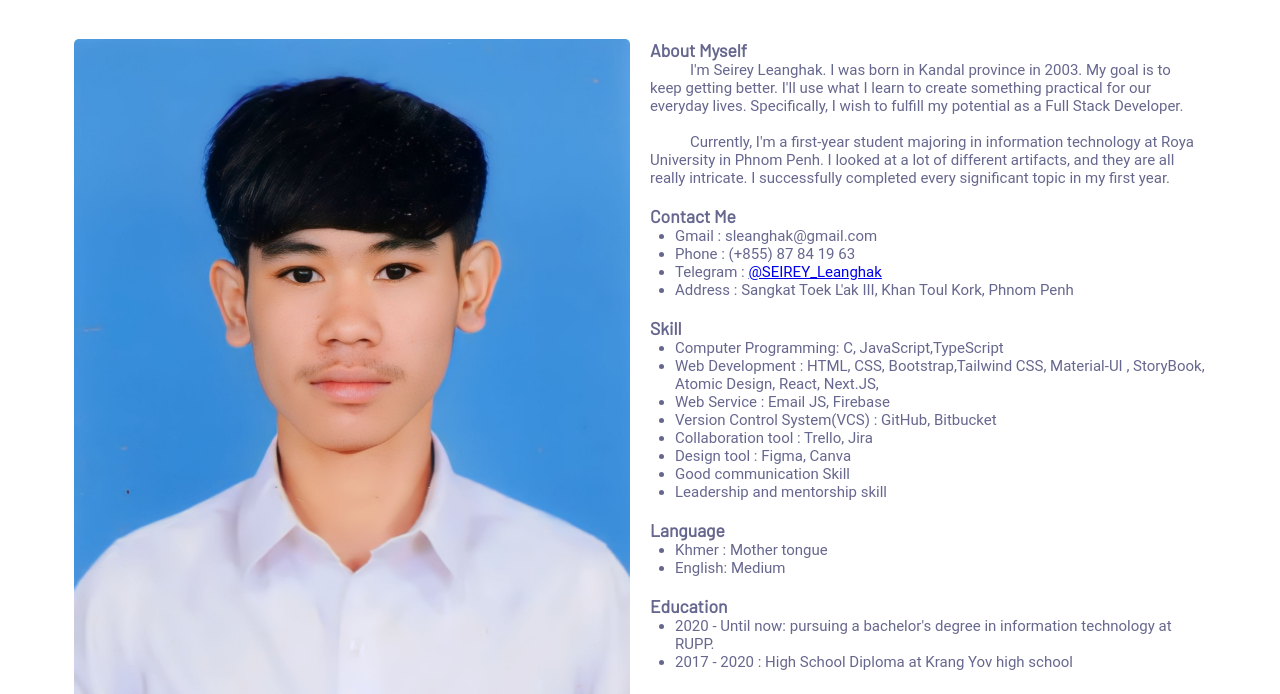
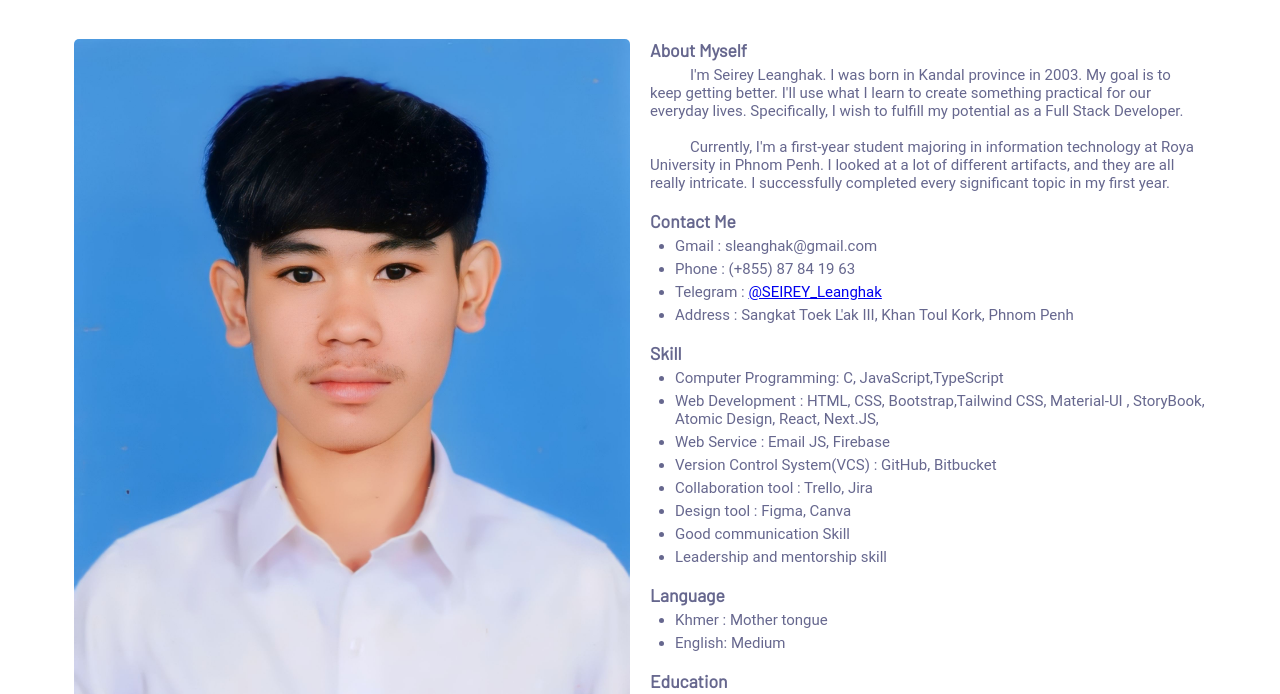
Before and after one commit to sleanghak/chapey-dang-veng, a plain HTML site: page about.html in a window 1280 px wide. Shown: the part 97-791 px from the top of the page. Drawn offline with Linux system fonts and the light colour scheme; a web font is replaced by a local one.

Commit message:
update-margin

```diff
--- a/about.html
+++ b/about.html
@@ -5,10 +5,10 @@
     <meta charset="UTF-8">
     <meta http-equiv="X-UA-Compatible" content="IE=edge">
     <meta name="viewport" content="width=device-width, initial-scale=1.0">
-     <!-- Link google fonts khmer Moulpali -->
-     <link rel="preconnect" href="https://fonts.googleapis.com">
-     <link rel="preconnect" href="https://fonts.gstatic.com" crossorigin>
-     <link href="https://fonts.googleapis.com/css2?family=Moulpali&display=swap" rel="stylesheet">
+    <!-- Link google fonts khmer Moulpali -->
+    <link rel="preconnect" href="https://fonts.googleapis.com">
+    <link rel="preconnect" href="https://fonts.gstatic.com" crossorigin>
+    <link href="https://fonts.googleapis.com/css2?family=Moulpali&display=swap" rel="stylesheet">
     <!-- Link google fonts english Barlow -->
     <link rel="preconnect" href="https://fonts.googleapis.com">
     <link rel="preconnect" href="https://fonts.gstatic.com" crossorigin>
@@ -253,7 +253,7 @@
 
                 <div class="col">
                     <h3 style="font-family: 'Barlow', sans-serif;">About Myself</h3>
-                    <p style=" text-indent: 40px;">
+                    <p style=" text-indent: 40px;margin-top: 5px;">
                         I'm Seirey Leanghak. I was born in Kandal province in 2003. My goal is to keep getting better.
                         I'll use what I learn to create something practical for our everyday lives. Specifically, I wish
                         to fulfill my potential as a Full Stack Developer.
@@ -268,25 +268,25 @@
                         <h3 style="font-family: 'Barlow', sans-serif;">Contact Me</h3>
 
                         <ul style="margin-left:25px;">
-                            <li>Gmail : sleanghak@gmail.com</li>
-                            <li>Phone : (+855) 87 84 19 63</li>
-                            <li>Telegram : <a href="https://t.me/SEIREY_Leanghak"> @SEIREY_Leanghak</a></li>
-                            <li>Address : Sangkat Toek L'ak III, Khan Toul Kork, Phnom Penh </li>
+                            <li style="margin-top: 5px;">Gmail : sleanghak@gmail.com</li>
+                            <li style="margin-top: 5px;">Phone : (+855) 87 84 19 63</li>
+                            <li style="margin-top: 5px;">Telegram : <a href="https://t.me/SEIREY_Leanghak"> @SEIREY_Leanghak</a></li>
+                            <li style="margin-top: 5px;">Address : Sangkat Toek L'ak III, Khan Toul Kork, Phnom Penh </li>
                         </ul>
                     </div><br>
                     <div>
                         <h3 style="font-family: 'Barlow', sans-serif;">Skill</h3>
 
                         <ul style="margin-left:25px;">
-                            <li>Computer Programming: C, JavaScript,TypeScript</li>
-                            <li>Web Development : HTML, CSS, Bootstrap,Tailwind CSS, Material-UI , StoryBook, Atomic
+                            <li style="margin-top: 5px;">Computer Programming: C, JavaScript,TypeScript</li>
+                            <li style="margin-top: 5px;">Web Development : HTML, CSS, Bootstrap,Tailwind CSS, Material-UI , StoryBook, Atomic
                                 Design, React, Next.JS, </li>
-                            <li>Web Service : Email JS, Firebase </li>
-                            <li>Version Control System(VCS) : GitHub, Bitbucket</li>
-                            <li>Collaboration tool : Trello, Jira</li>
-                            <li>Design tool : Figma, Canva</li>
-                            <li>Good communication Skill</li>
-                            <li>Leadership and mentorship skill</li>
+                            <li style="margin-top: 5px;">Web Service : Email JS, Firebase </li>
+                            <li style="margin-top: 5px;">Version Control System(VCS) : GitHub, Bitbucket</li>
+                            <li style="margin-top: 5px;">Collaboration tool : Trello, Jira</li>
+                            <li style="margin-top: 5px;">Design tool : Figma, Canva</li>
+                            <li style="margin-top: 5px;">Good communication Skill</li>
+                            <li style="margin-top: 5px;">Leadership and mentorship skill</li>
                         </ul>
                     </div><br>
 
@@ -294,8 +294,8 @@
                         <h3 style="font-family: 'Barlow', sans-serif;">Language</h3>
 
                         <ul style="margin-left:25px;">
-                            <li>Khmer : Mother tongue</li>
-                            <li>English: Medium </li>
+                            <li style="margin-top: 5px;">Khmer : Mother tongue</li>
+                            <li style="margin-top: 5px;">English: Medium </li>
                         </ul>
                     </div><br>
 
@@ -303,8 +303,8 @@
                         <h3 style="font-family: 'Barlow', sans-serif;">Education</h3>
 
                         <ul style="margin-left:25px;">
-                            <li>2020 - Until now: pursuing a bachelor's degree in information technology at RUPP.</li>
-                            <li>2017 - 2020 : High School Diploma at Krang Yov high school </li>
+                            <li style="margin-top: 5px;">2020 - Until now: pursuing a bachelor's degree in information technology at RUPP.</li>
+                            <li style="margin-top: 5px;">2017 - 2020 : High School Diploma at Krang Yov high school </li>
                         </ul>
                     </div>
                 </div>
```
